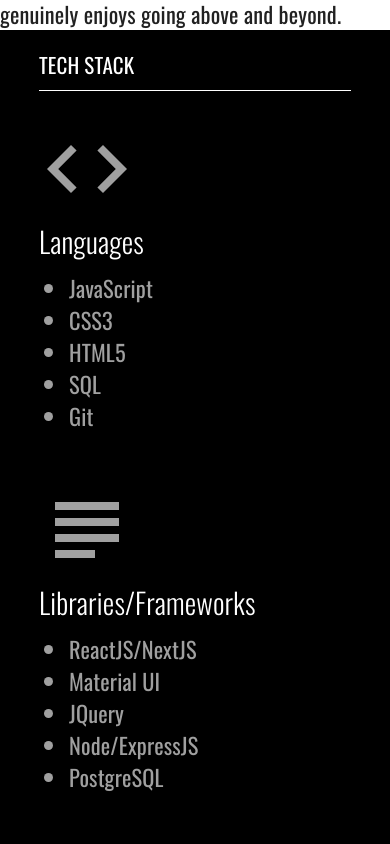
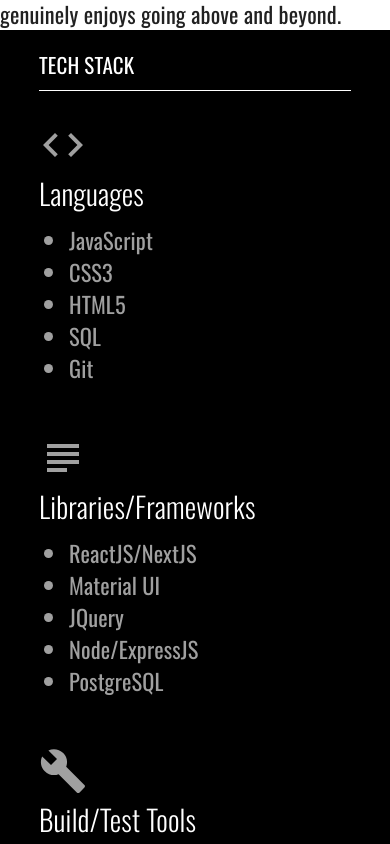
Before and after one commit to austin-c-thomas/austin-thomas-dev, a Next.js app: page / in a window 390 px wide. Shown: the part 1060-1904 px from the top of the page. Built offline with nearby package versions, Linux system fonts and the light colour scheme.

Commit message:
Added override for responsive sizing of mui icons

```diff
--- a/styles/globals.css
+++ b/styles/globals.css
@@ -20,3 +20,9 @@
 p, li {
   font-size: 1.4rem;
 }
+
+@media screen and (max-width: 768px) {
+  .MuiSvgIcon-root {
+    font-size: 3rem !important;
+  };
+};
```
